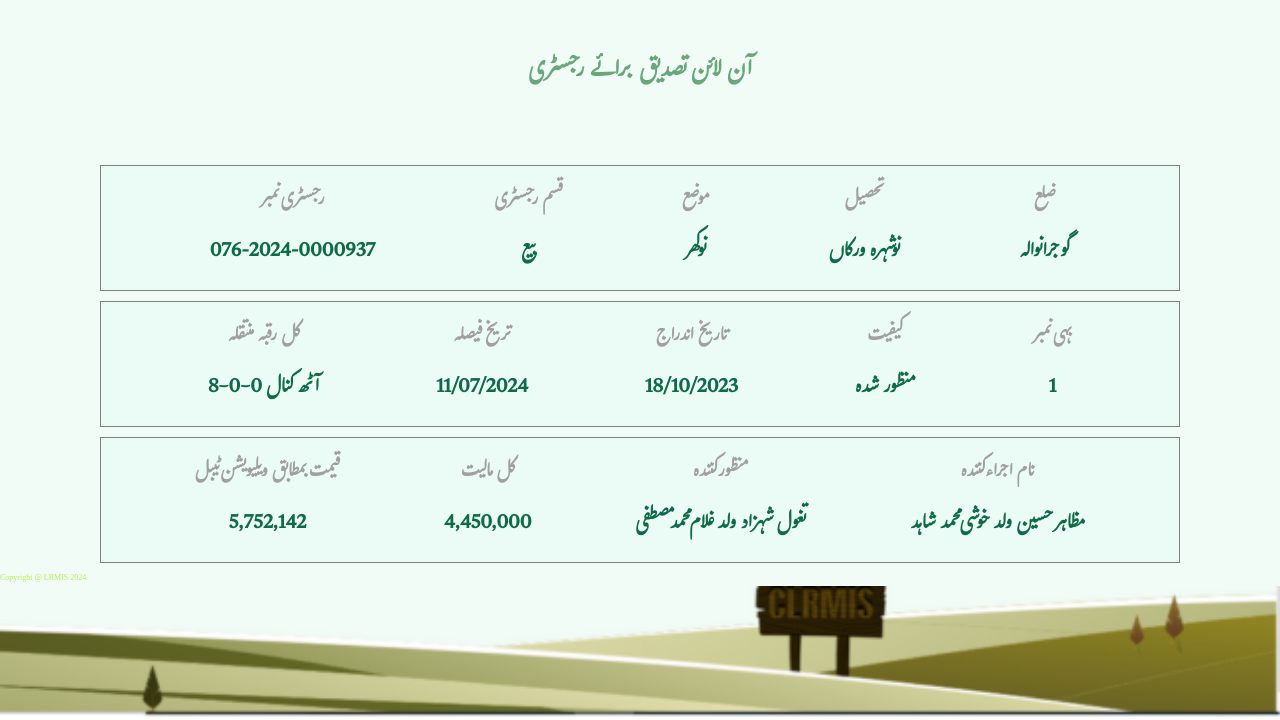
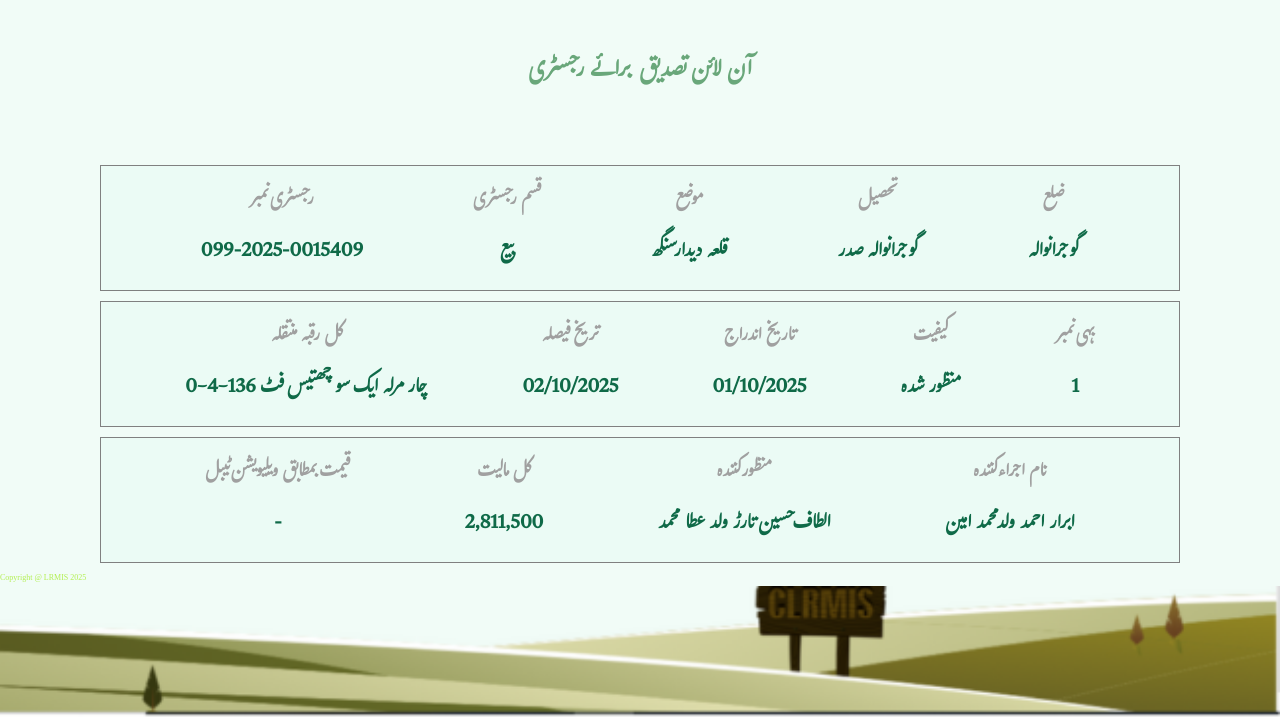
Before and after one commit to punjabzameen/56402400245, a plain HTML site: page index.html in a window 1280 px wide. Shown: the part 80-800 px from the top of the page. Drawn offline with Linux system fonts and the light colour scheme.

Commit message:
Update index.html

```diff
--- a/index.html
+++ b/index.html
@@ -32,7 +32,7 @@
             <div class="item text1">
                 <h3>رجسٹری نمبر
                 </h3>
-                <p>076-2024-0000937
+                <p>099-2025-0015409
                 </p>
             </div>
             <div class="item text2"><h3>قسم رجسٹری
@@ -42,13 +42,13 @@
             <div class="item text3">
                 <h3>موضع
                 </h3>
-                <p>نوکھر
+                <p>قلعہ دیدار سنگھ
                 </p>
             </div>
             <div class="item text4">
                 <h3>تحصیل
                 </h3>
-                <p>نوشہرہ ورکاں
+                <p>گوجرانوالہ صدر
                 </p>
             </div>
             <div class="item text5">
@@ -63,18 +63,18 @@
             <div class="item text1">
                 <h3>کل رقبہ منتقلہ
                 </h3>
-                <p>8-0-0 آٹھ کنال
+                <p>0-4-136 چار مرلہ ایک سو چھتیس فٹ
                 </p>
             </div>
             <div class="item text2"><h3>تریخ فیصلہ
 
             </h3>
-            <p>11/07/2024
+            <p>02/10/2025
             </p></div>
             <div class="item text3">
                 <h3>تاریخ اندراج
                 </h3>
-                <p>18/10/2023
+                <p>01/10/2025
                 </p>
             </div>
             <div class="item text4">
@@ -95,23 +95,23 @@
             <div class="item text1">
                 <h3>قیمت بمطابق ویلیویشن ٹیبل
                 </h3>
-                <p>5,752,142
+                <p>-
                 </p>
             </div>
             <div class="item text2"><h3>کل مالیت
             </h3>
-            <p>4,450,000
+            <p>2,811,500
             </p></div>
             <div class="item text3">
                 <h3>منظور کنندہ
                 </h3>
-                <p>تغول شہزاد ولد غلام محمد مصطفی
+                <p>الطاف حسین تارڑ ولد عطا محمد
                 </p>
             </div>
             <div class="item text4">
                 <h3>نام اجراء کنندہ
                 </h3>
-                <p>مظاہر حسین ولد خوشی محمد شاہد
+                <p>ابرار احمد ولد محمد امین
                 </p>
             </div>
 
@@ -120,11 +120,12 @@
     </section>
     <!-- ----------------- Inage section------------------ -->
      <div class="bottom_img">
-        Copyright @ LRMIS 2024
+        Copyright @ LRMIS 2025
 
      </div>
      <!-- <div class="main">
     </div> -->
 
 </body>
+
 </html>
```
